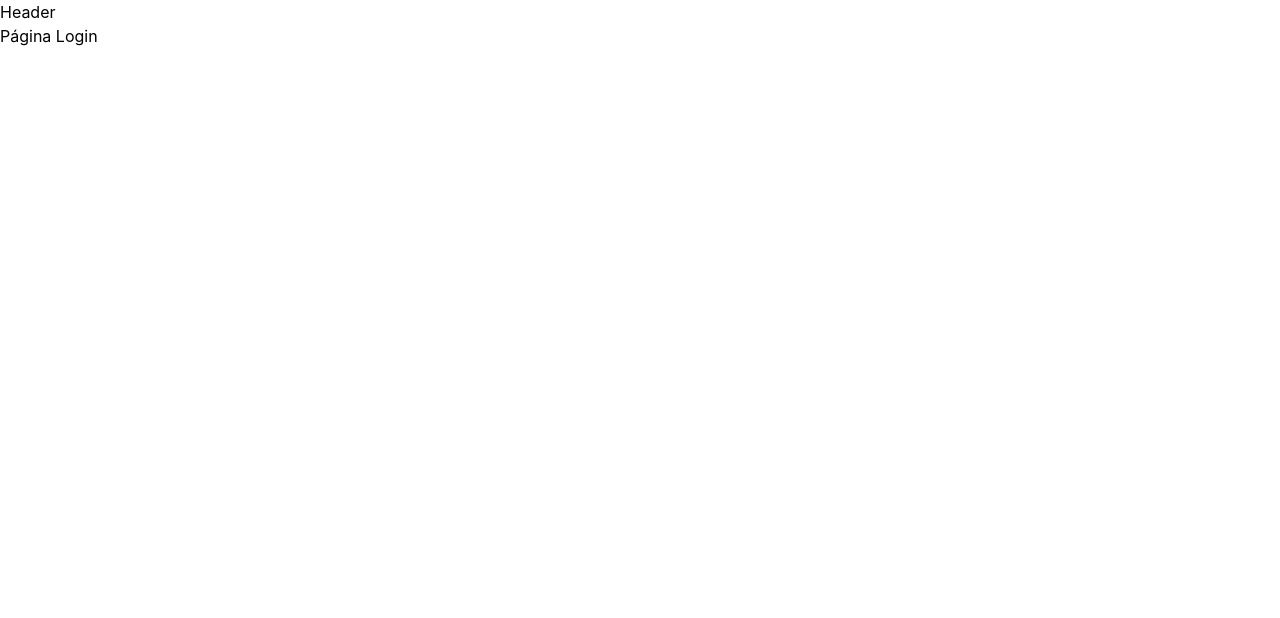
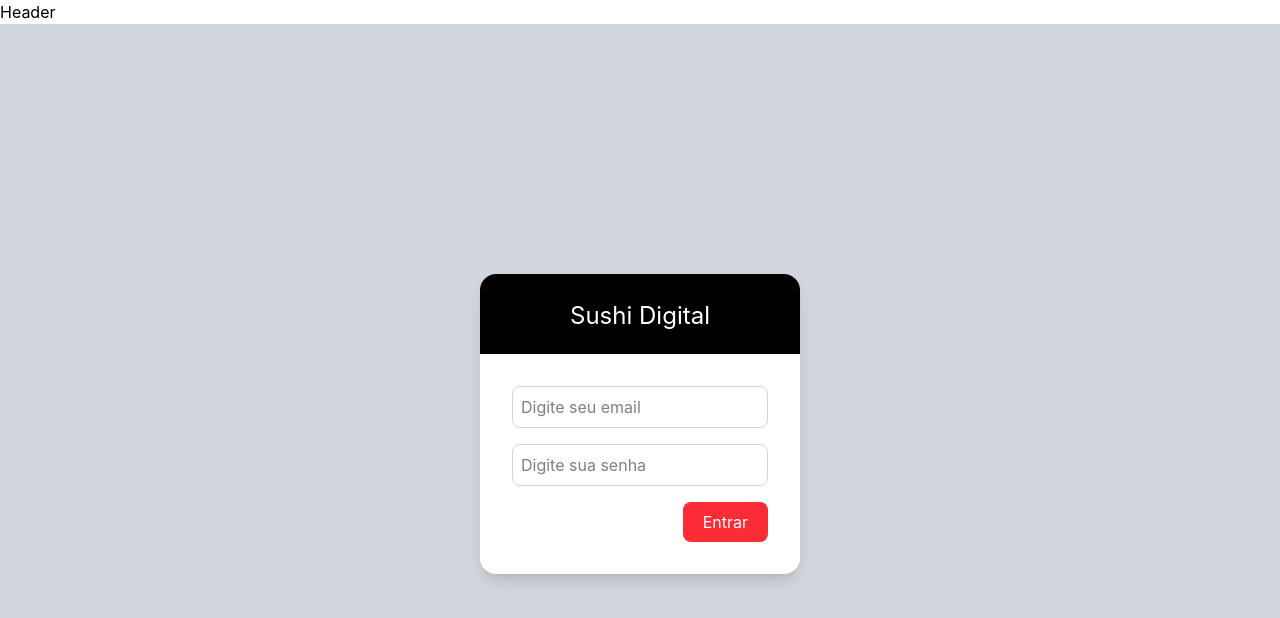
Before and after one commit to FS-FLEX-09-BEZERRA/cardapioWeb, a React (Vite) app: page /login in a window 1280 px wide. Shown: the top 618 px of the page. Built offline with nearby package versions, Linux system fonts and the light colour scheme.

Commit message:
pagina de login

```diff
--- a/src/pages/Login.jsx
+++ b/src/pages/Login.jsx
@@ -1,11 +1,65 @@
+
+import { useState } from "react";
 
 const Login = () => {
+  const [email, setEmail] = useState("");
+  const [senha, setSenha] = useState("");
+  const cadastros = [
+    { email: "lucas@gmail.com", senha: "lucas2026" },
+    { email: "bia@gmail.com", senha: "bia2026" },
+    { email: "nayara@gmail.com", senha: "nayara2026" },
+    { email: "vinicios@gmail.com", senha: "vinicios2026" },
+    { email: "mariana@gmail.com", senha: "mariana2026" },
+    { email: "joao@gmail.com", senha: "joao2026" },
+    { email: "gabriel@gmail.com", senha: "gabriel2026" },
+    { email: "richard@gmail.com", senha: "richard2026" },
+  ]
+  function handleSubmit(e) {
+    e.preventDefault();
+
+    const cadastroEnconstrado = cadastro.find(
+      (user) => user.email === email && user.senha === senha
+    );
+
+    if (cadastroEncontrado) {
+      alert("Login realizado com sucesso!");
+    }
+    else {
+      alert("Email ou senha incorretos!");
+    }
+  }
   return (
-    <>
-      <h1>Página Login</h1>
-    </>
-  )
+    <div className="min-h-screen flex items-center justify-center bg-gray-300">
+      <div className="bg-white rounded-2xl shadow-lg w-80">
+        <div className="bg-black w-full h-20 rounded-t-2xl flex items-center justify-center">
+        <h1 className="text-2xl text-white font bold mt-1">
+          Sushi Digital
+        </h1>
+        </div>
+        <form on Submit={handleSubmit} className="flex flex-col gap-4 p-8">
+          <input
+            type="email"
+            placeholder="Digite seu email"
+            value={email}
+            onChange={(e) => setEmail(e.target.value)}
+            className="border border-gray-300 rounded-lg p-2 focus:outline-none focus:ring-2 focus:ring-red-500"
+          />
+          <input
+            type="senha"
+            placeholder="Digite sua senha"
+            value={senha}
+            onChange={(e) => setSenha(e.target.value)}
+            className="border border-gray-300 rounded-lg p-2 focus:outline-none focus:ring-2 focus:ring-red-500"
+          />
 
-}
+          <button
+            type="submit"
+            className="bg-red-500 text-white py-2 px-5 w-fit rounded-lg hover:bg-red-600 transition duration-200 self-end">Entrar</button>
+        </form>
+      </div>
+    </div>
+  );
+
+};
 
 export default Login
```
Also changed, not shown: 1 other file (tests, documents, lock files or other folders).
